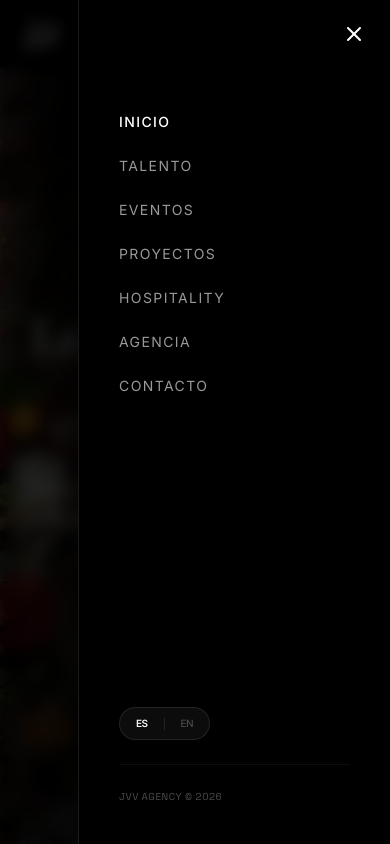
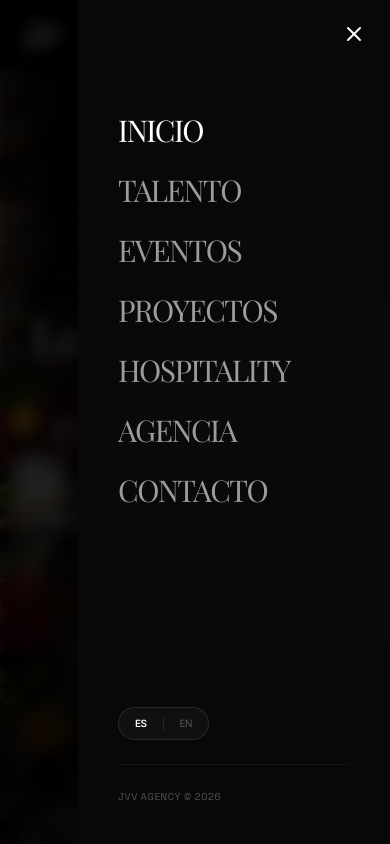
Before and after one commit to JVVweb/JVV, a React (Vite) app: page / in a window 390 px wide. Both pictures are taken after a click on the button 354 px from the left and 50 px from the top of the page. Shown: the top 844 px of the page. Built offline with nearby package versions, Linux system fonts and the light colour scheme; a web font is replaced by a local one.

Commit message:
revert: lateral mobile menu styling back to original glassmorphism style and remove left border line

```diff
--- a/src/components/Navbar.tsx
+++ b/src/components/Navbar.tsx
@@ -92,7 +92,7 @@ export default function Navbar() {
               animate={{ x: 0 }}
               exit={{ x: '100%' }}
               transition={{ type: 'spring', damping: 25, stiffness: 200 }}
-              className="fixed right-0 top-0 bottom-0 w-[80%] max-w-sm bg-black border-l border-white/10 z-40 md:hidden flex flex-col p-10 pt-28 shadow-[0_0_50px_rgba(0,0,0,0.8)]"
+              className="fixed right-0 top-0 bottom-0 w-[80%] max-w-sm bg-zinc-950/95 backdrop-blur-md z-40 md:hidden flex flex-col p-10 pt-28 shadow-[0_0_50px_rgba(0,0,0,0.8)]"
             >
               <div className="flex flex-col space-y-6 overflow-y-auto max-h-[calc(100vh-220px)] pr-2 no-scrollbar">
                 {navItems.map((item) => (
@@ -100,7 +100,7 @@ export default function Navbar() {
                     key={item.path}
                     to={item.path}
                     onClick={() => setIsOpen(false)}
-                    className={`font-sans text-sm uppercase tracking-widest hover:opacity-100 transition-opacity ${location.pathname === item.path ? 'text-white font-medium opacity-100' : 'text-white/60'}`}
+                    className={`text-3xl font-serif tracking-tighter hover:opacity-60 transition-opacity uppercase ${location.pathname === item.path ? 'text-white font-medium' : 'text-white/60'}`}
                   >
                     {item.name}
                   </Link>
```
